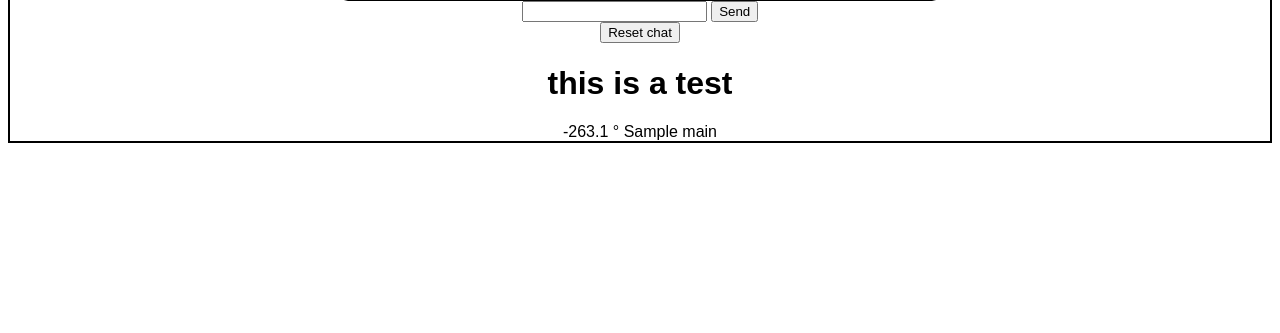
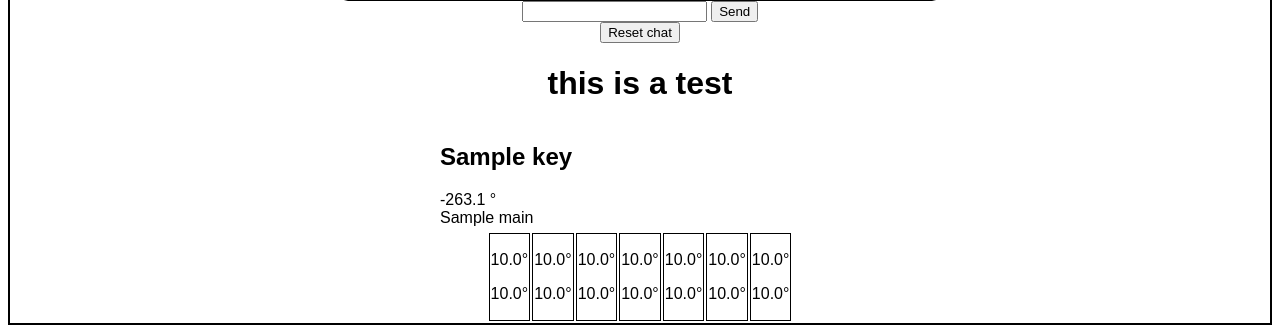
Before and after one commit to hughfeary/chatbot, a Python web app: template templates/weather_results.html in a window 1280 px wide. Shown: the part 652-985 px from the top of the page. Before the commit the page ends 795 px from the top, so only its background shows below. Run offline with Jinja, Linux system fonts and the light colour scheme; the template is opened without the code that fills it: most values are stand-ins (such as "Sample title", 1, 10 or a date in 2020).

Commit message:
working weather retrieve and basic display

```diff
--- a/forecast_weather.csv
+++ b/forecast_weather.csv
@@ -3,9 +3,9 @@
 get the weather for bristol,No problem I will retrieve that data now
 weather,Sure. Which locations would you like to check the weather? (hint: separate each location with a comma)
 can i get the weather,Sure. Which locations would you like to check the weather? Hint: separate each location with a comma
-user entered locations,Got it. Would you like current weather or 5-day forecast?
+user entered locations,Got it. I'll display the weather for you down below.
 location invalid,Oops. It looks like a location is not from the itinerary. Try again and make sure to separate each with a comma
-current,Sure. I will display the information down below
+current,Sure. I will display the weather down below
 itinerary,The trip includes blah blah blah and blah
 can i see the weather,How many locations would you like to see the weather for (up to 5)?
 forecast,Let me get that data for you.
--- a/static/styles.css
+++ b/static/styles.css
@@ -1,3 +1,18 @@
+.outer_box {
+    display: flex;
+    align-items: center;
+    flex-direction: column;
+    border: 2px solid black;
+    font-family: Arial;
+}
+
+.company_name {
+    color: blue;
+    align-self: flex-start;
+    margin-left: 50px;
+    font-style: italic;
+}
+
 .user_chat {
     width: 250px;
     margin: 8px 0px;
@@ -29,19 +44,10 @@
     border-radius: 10px
 }
 
-
-
-.outer_box {
-    display: flex;
-    align-items: center;
-    flex-direction: column;
-    border: 2px solid black;
-    font-family: Arial;
+td {
+    border: 1px solid black
 }
 
-.company_name {
-    color: blue;
-    align-self: flex-start;
-    margin-left: 50px;
-    font-style: italic;
+.location_current_stats {
+    width: 400px;
 }
--- a/templates/weather_results.html
+++ b/templates/weather_results.html
@@ -27,7 +27,62 @@
 {% endblock %}
 {% block weather %}
     <h1>this is a test</h1>
-    {{ '%.1f'|format(result['main']['temp']-273.15) }} &deg;
-    {{ result['weather'][0]['main'] }}
 
+{% for key in data_dict %}
+<div class="location_current_stats">
+    <h2>{{ key }}</h2>
+    <p>{{ convert_dt(data_dict[key]['current']['dt']) }}</p>
+    <div>{{ '%.1f'|format(data_dict[key]['current']['temp']-273.15) }} &deg;</div>
+    <div>{{ data_dict[key]['current']['weather'][0]['main'] }}</div>
+</div>
+<table>
+    <tr>
+        <th>{{ convert_dt(data_dict[key]['daily'][1]['dt']) }}</th>
+        <th>{{ convert_dt(data_dict[key]['daily'][2]['dt']) }}</th>
+        <th>{{ convert_dt(data_dict[key]['daily'][3]['dt']) }}</th>
+        <th>{{ convert_dt(data_dict[key]['daily'][4]['dt']) }}</th>
+        <th>{{ convert_dt(data_dict[key]['daily'][5]['dt']) }}</th>
+        <th>{{ convert_dt(data_dict[key]['daily'][6]['dt']) }}</th>
+        <th>{{ convert_dt(data_dict[key]['daily'][7]['dt']) }}</th>
+    </tr>
+    <tr>
+<!--        this can definitely be formatted. pass function into template to reduce code repetition. maybe code to write the below blocks out, more maintainable-->
+        <td>
+            <p>{{ '%.1f'|format(data_dict[key]['daily'][1]['temp']['max']-273.15) }}&deg;</p>
+            <p>{{ '%.1f'|format(data_dict[key]['daily'][1]['temp']['min']-273.15) }}&deg;</p>
+            <p>{{ format_description(data_dict[key]['daily'][1]['weather'][0]['description']) }}</p>
+        </td>
+        <td>
+            <p>{{ '%.1f'|format(data_dict[key]['daily'][2]['temp']['max']-273.15) }}&deg;</p>
+            <p>{{ '%.1f'|format(data_dict[key]['daily'][2]['temp']['min']-273.15) }}&deg;</p>
+            <p>{{ format_description(data_dict[key]['daily'][2]['weather'][0]['description']) }}</p>
+        </td>
+        <td>
+            <p>{{ '%.1f'|format(data_dict[key]['daily'][3]['temp']['max']-273.15) }}&deg;</p>
+            <p>{{ '%.1f'|format(data_dict[key]['daily'][3]['temp']['min']-273.15) }}&deg;</p>
+            <p>{{ format_description(data_dict[key]['daily'][3]['weather'][0]['description']) }}</p>
+        </td>
+        <td>
+            <p>{{ '%.1f'|format(data_dict[key]['daily'][4]['temp']['max']-273.15) }}&deg;</p>
+            <p>{{ '%.1f'|format(data_dict[key]['daily'][4]['temp']['min']-273.15) }}&deg;</p>
+            <p>{{ format_description(data_dict[key]['daily'][4]['weather'][0]['description']) }}</p>
+        </td>
+        <td>
+            <p>{{ '%.1f'|format(data_dict[key]['daily'][5]['temp']['max']-273.15) }}&deg;</p>
+            <p>{{ '%.1f'|format(data_dict[key]['daily'][5]['temp']['min']-273.15) }}&deg;</p>
+            <p>{{ format_description(data_dict[key]['daily'][5]['weather'][0]['description']) }}</p>
+        </td>
+        <td>
+            <p>{{ '%.1f'|format(data_dict[key]['daily'][6]['temp']['max']-273.15) }}&deg;</p>
+            <p>{{ '%.1f'|format(data_dict[key]['daily'][6]['temp']['min']-273.15) }}&deg;</p>
+            <p>{{ format_description(data_dict[key]['daily'][6]['weather'][0]['description']) }}</p>
+        </td>
+        <td>
+            <p>{{ '%.1f'|format(data_dict[key]['daily'][7]['temp']['max']-273.15) }}&deg;</p>
+            <p>{{ '%.1f'|format(data_dict[key]['daily'][7]['temp']['min']-273.15) }}&deg;</p>
+            <p>{{ format_description(data_dict[key]['daily'][7]['weather'][0]['description']) }}</p>
+        </td>
+    </tr>
+</table>
+{% endfor %}
 {% endblock %}
```
Also changed, not shown: test.py (+28 -14 lines), 1 other file.
